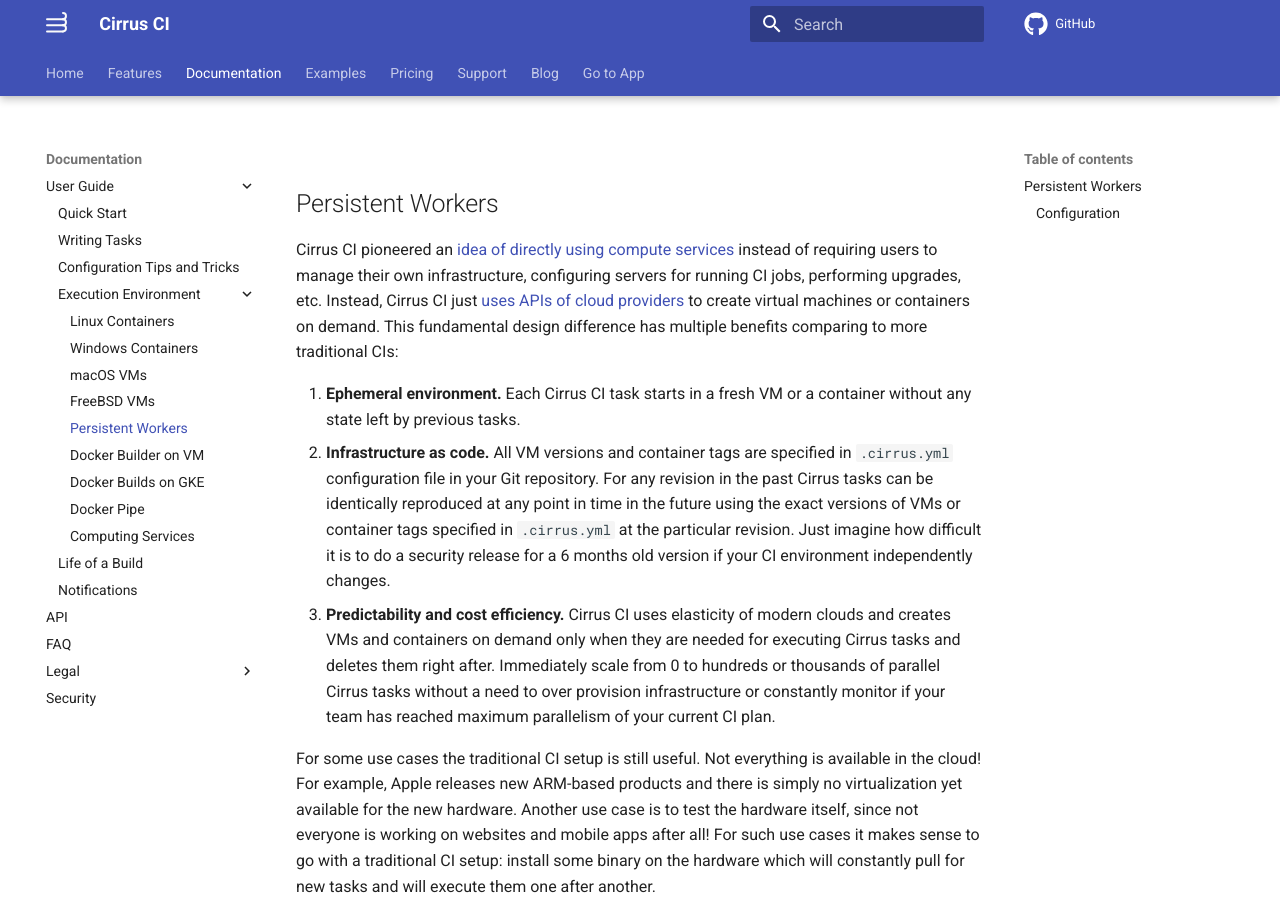
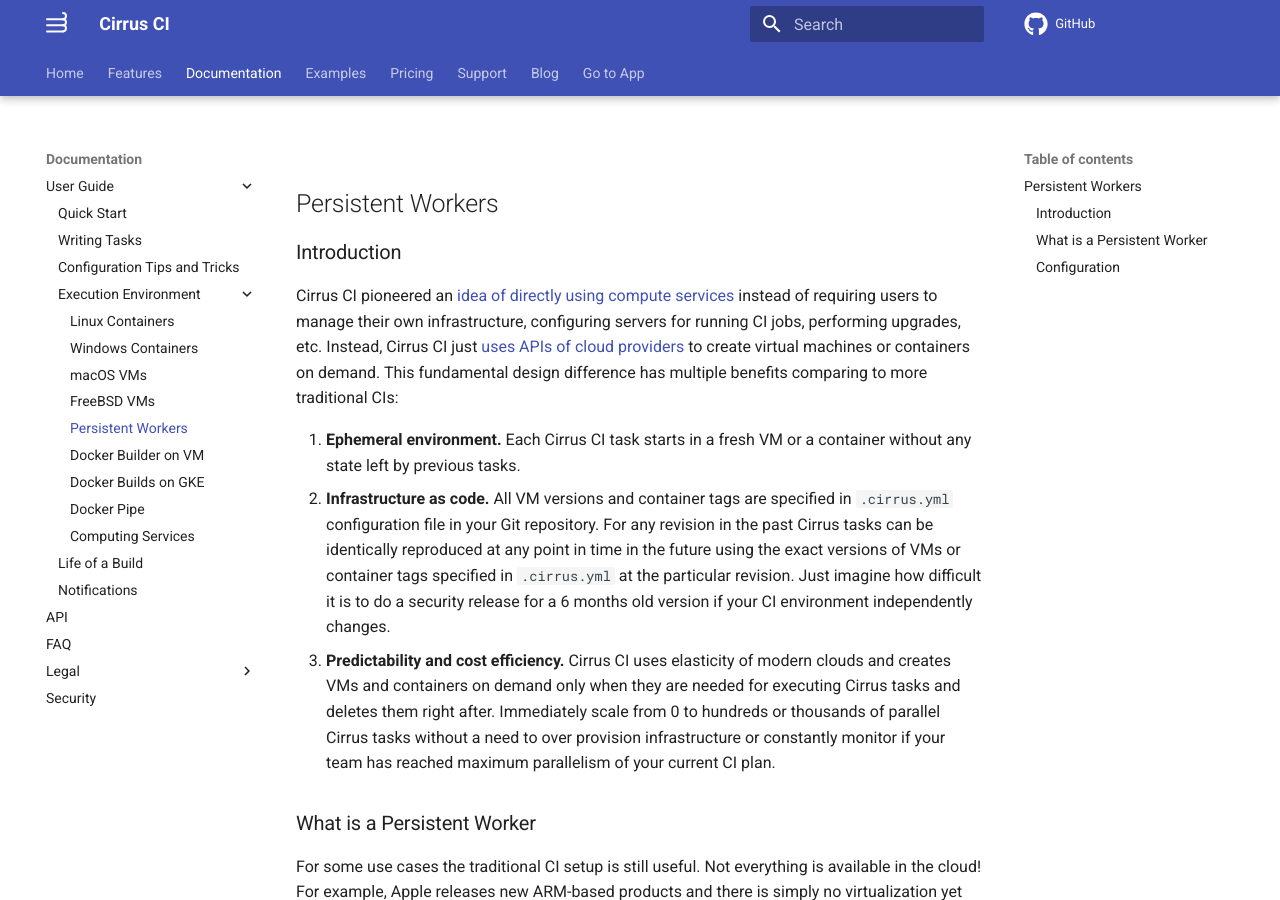
Before and after one commit to cirruslabs/cirrus-ci-docs, an MkDocs documentation site: the page built from docs/guide/persistent-workers.md, in a window 1280 px wide and 900 px high. Built offline with MkDocs 1.6.1 and Material for MkDocs 9.7.7, drawn with Linux system fonts in a browser that asks for light colours; comment, search, counter and statistics services are not loaded.

Commit message:
More sections

```diff
--- a/docs/guide/persistent-workers.md
+++ b/docs/guide/persistent-workers.md
@@ -1,4 +1,6 @@
 ## Persistent Workers
+
+### Introduction
 
 Cirrus CI pioneered an [idea of directly using compute services](https://medium.com/cirruslabs/core-principle-of-continuous-integration-systems-is-obsolete-8d926e17c721)
 instead of requiring users to manage their own infrastructure, configuring servers for running CI jobs, performing upgrades, etc.
@@ -11,6 +13,8 @@ design difference has multiple benefits comparing to more traditional CIs:
 3. **Predictability and cost efficiency.** Cirrus CI uses elasticity of modern clouds and creates VMs and containers on demand
    only when they are needed for executing Cirrus tasks and deletes them right after. Immediately scale from 0 to hundreds or
    thousands of parallel Cirrus tasks without a need to over provision infrastructure or constantly monitor if your team has reached maximum parallelism of your current CI plan.
+
+### What is a Persistent Worker
 
 For some use cases the traditional CI setup is still useful. Not everything is available in the cloud! For example,
 Apple releases new ARM-based products and there is simply no virtualization yet available for the new hardware.
```
